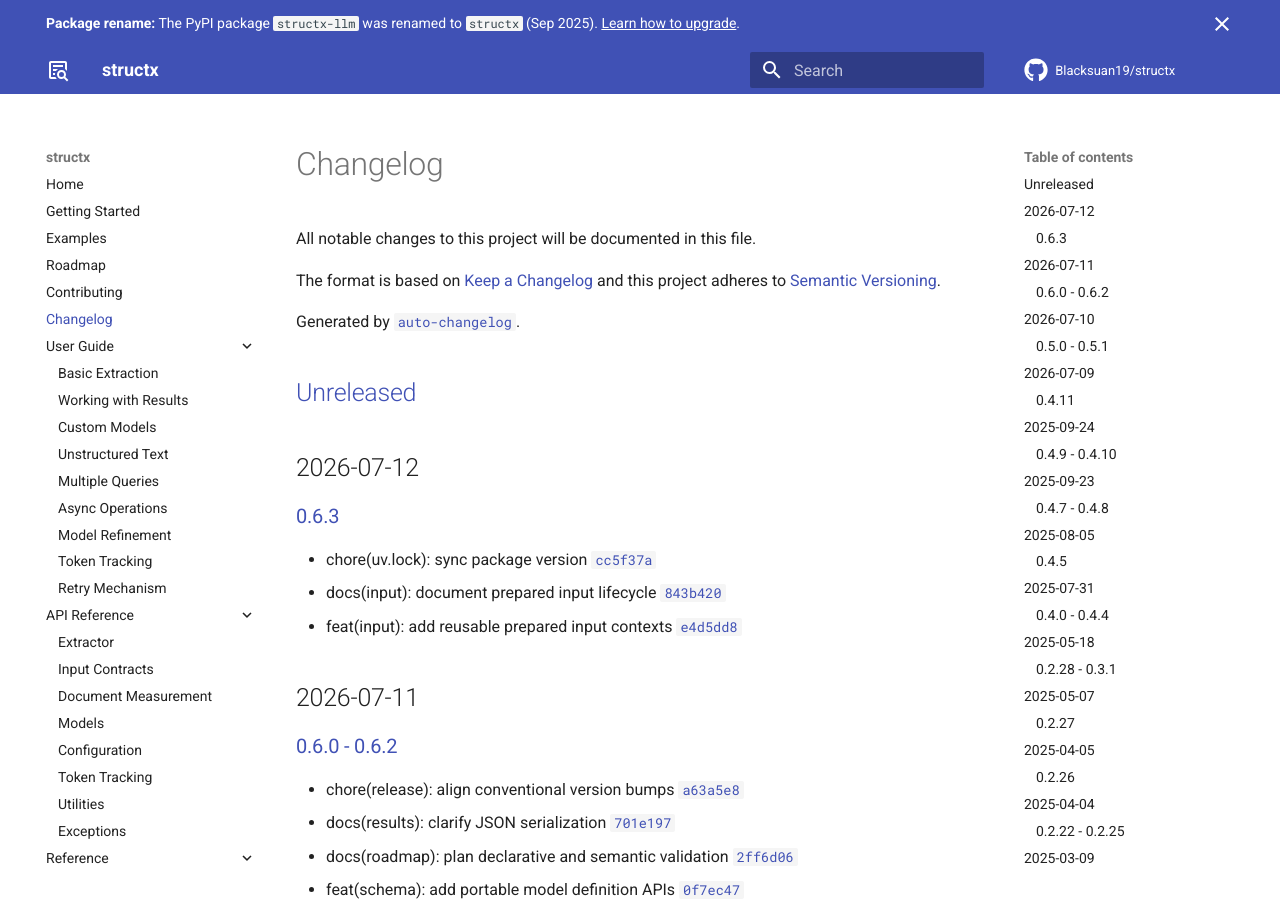
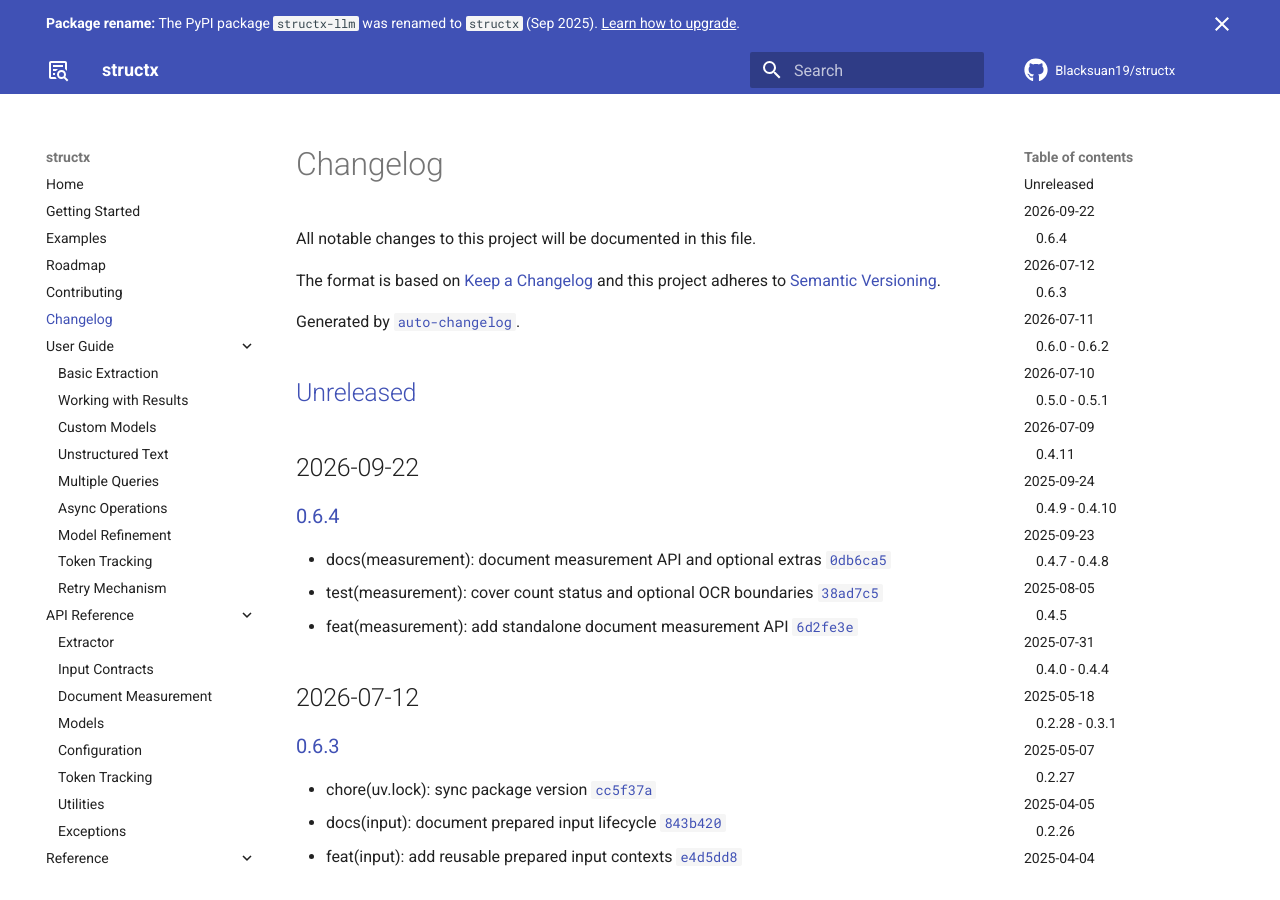
Before and after one commit to Blacksuan19/structx, an MkDocs documentation site: the page built from docs/changelog.md, in a window 1280 px wide and 900 px high. Built offline with MkDocs 1.6.1 and Material for MkDocs 9.7.7, drawn with Linux system fonts in a browser that asks for light colours; comment, search, counter and statistics services are not loaded.

Commit message:
docs(changelog): regenerate changelog for 0.6.4

```diff
--- a/docs/changelog.md
+++ b/docs/changelog.md
@@ -7,7 +7,15 @@ and this project adheres to [Semantic Versioning](https://semver.org/spec/v2.0.0
 
 Generated by [`auto-changelog`](https://github.com/CookPete/auto-changelog).
 
-## [Unreleased](https://github.com/Blacksuan19/structx/compare/0.6.3...HEAD)
+## [Unreleased](https://github.com/Blacksuan19/structx/compare/0.6.4...HEAD)
+
+## 2026-09-22
+
+### [0.6.4](https://github.com/Blacksuan19/structx/compare/0.6.3...0.6.4)
+
+- docs(measurement): document measurement API and optional extras [`0db6ca5`](https://github.com/Blacksuan19/structx/commit/0db6ca5c309a92a0c63fd9de3ec07f309295e3f4)
+- test(measurement): cover count status and optional OCR boundaries [`38ad7c5`](https://github.com/Blacksuan19/structx/commit/38ad7c53c1285897480d416d0f89664778a3cf18)
+- feat(measurement): add standalone document measurement API [`6d2fe3e`](https://github.com/Blacksuan19/structx/commit/6d2fe3e9f1b56d109969cacc861a6e8a5eed3d7a)
 
 ## 2026-07-12
 
```
